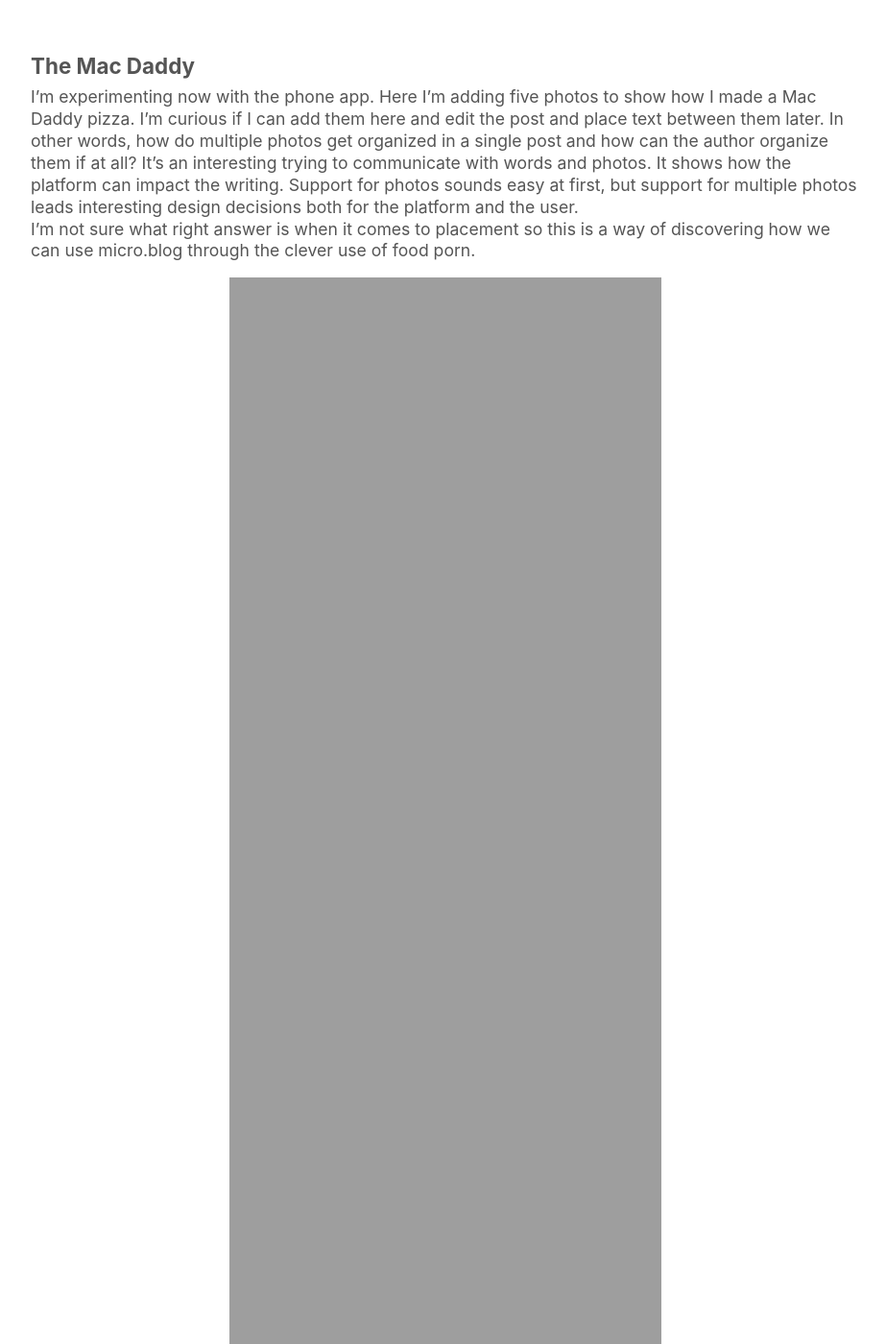
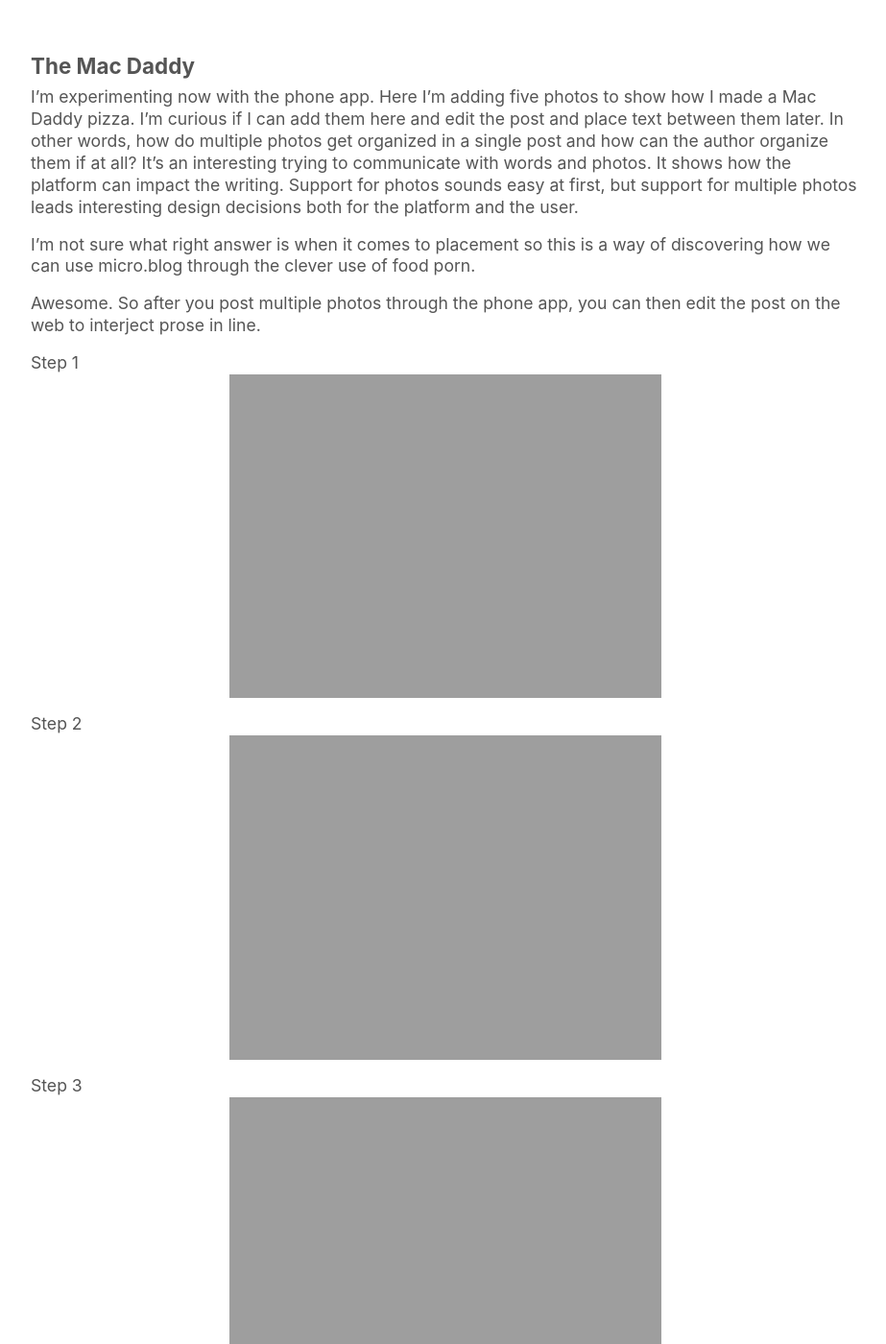
Before and after one commit to johnbarbic/johnbarbic, a Jekyll site: the page built from _posts/2018-03-03-the-mac-daddy.md, in a window 1280 px wide and 1400 px high. Shown: the whole window at 96% size, without its empty margins (176-1099 px from the left). Built offline with Jekyll 4.4.1, drawn with Linux system fonts in a browser that asks for light colours.

Commit message:
Mirroring from Micro.blog.

```diff
--- a/_posts/2018-03-03-the-mac-daddy.md
+++ b/_posts/2018-03-03-the-mac-daddy.md
@@ -6,7 +6,22 @@ date: 2018-03-03 07:12 -0700
 guid: http://johnbarbic.micro.blog/2018/03/03/the-mac-daddy.html
 ---
 I’m experimenting now with the phone app. Here I’m adding five photos to show how I made a Mac Daddy pizza.  I’m curious if I can add them here and edit the post and place text between them later.  In other words, how do multiple photos get organized in a single post and how can the author organize them if at all?  It’s an interesting trying to communicate with words and photos. It shows how the platform can impact the writing.  Support for photos sounds easy at first, but support for multiple photos leads interesting design decisions both for the platform and the user.
+
 I’m not sure what right answer is when it comes to placement so this is a way of discovering how we can use micro.blog through the clever use of food porn.
 
+Awesome.  So after you post multiple photos through the phone app, you can then edit the post on the web to interject prose in line.
 
-<img src="http://www.barbic.com/uploads/2018/4e93f324f0.jpg" width="599" height="600" /><img src="http://www.barbic.com/uploads/2018/032f2dea8a.jpg" width="599" height="600" /><img src="http://www.barbic.com/uploads/2018/b34acfc0c9.jpg" width="599" height="600" /><img src="http://www.barbic.com/uploads/2018/b3564b1f19.jpg" width="599" height="600" /><img src="http://www.barbic.com/uploads/2018/5b3cb60751.jpg" width="600" height="599" />
+Step 1
+<img src="http://www.barbic.com/uploads/2018/4e93f324f0.jpg" width="599" height="600" />
+
+Step 2
+<img src="http://www.barbic.com/uploads/2018/032f2dea8a.jpg" width="599" height="600" />
+
+Step 3
+<img src="http://www.barbic.com/uploads/2018/b34acfc0c9.jpg" width="599" height="600" />
+
+Step 4
+<img src="http://www.barbic.com/uploads/2018/b3564b1f19.jpg" width="599" height="600" />
+
+Fin
+<img src="http://www.barbic.com/uploads/2018/5b3cb60751.jpg" width="600" height="599" />
```
